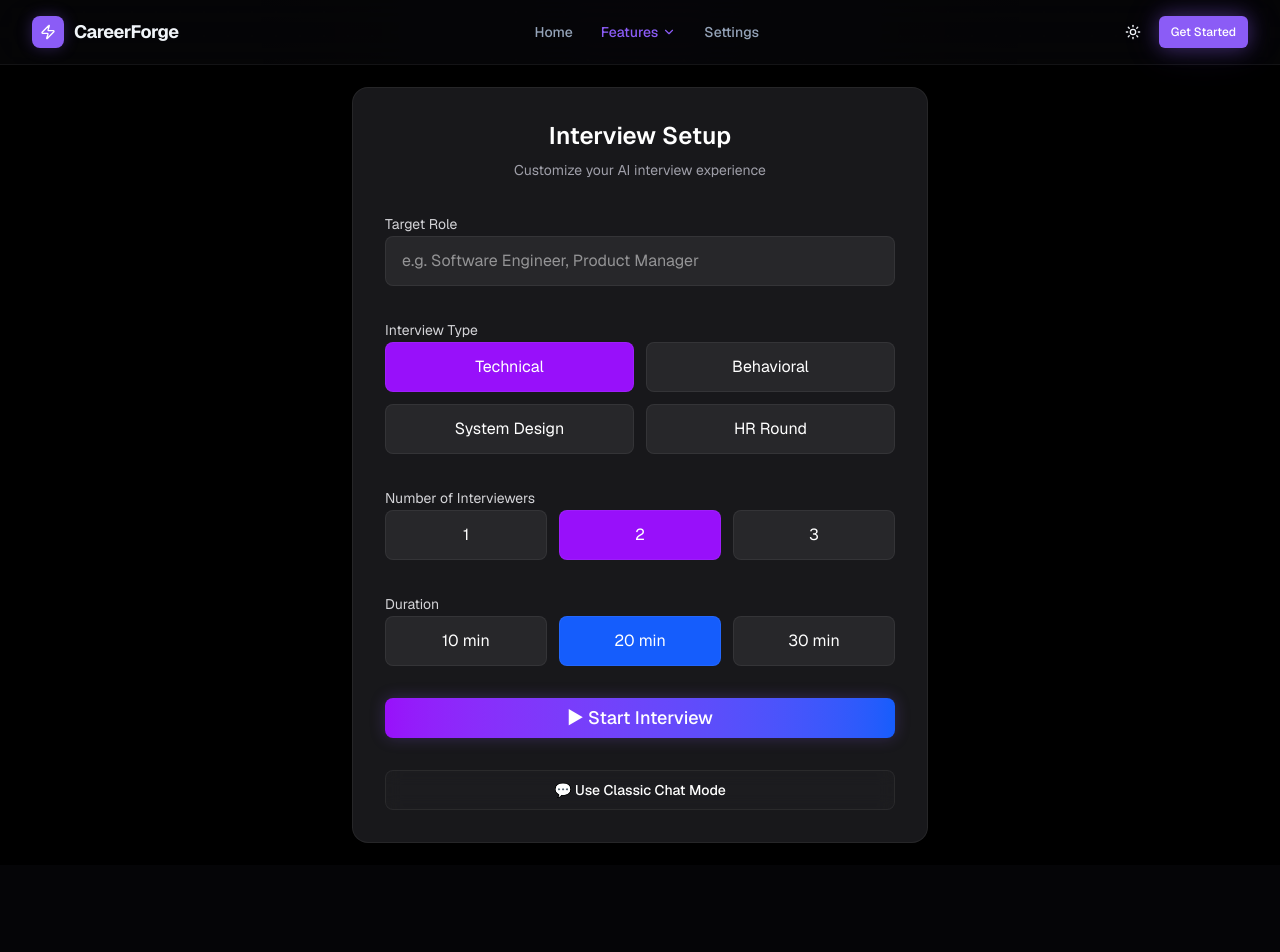
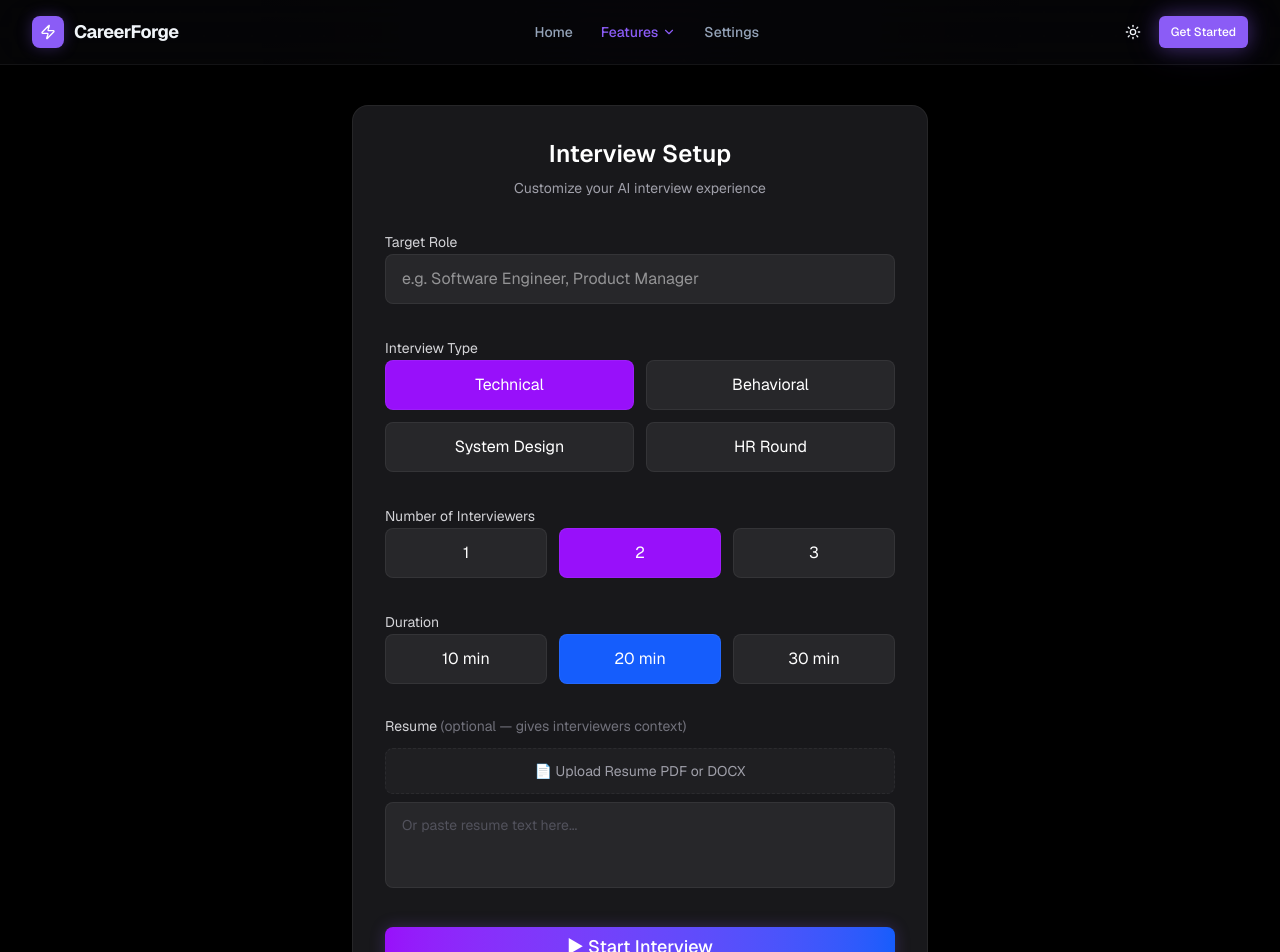
Before and after one commit to ayan70715/career_forge-ai, a Next.js app: page /interview-prep in a window 1280 px wide. Shown: the top 952 px of the page. Before the commit the page ends 865 px from the top, so only its background shows below. Built offline with nearby package versions, Linux system fonts and the light colour scheme.

Commit message:
Add files via upload

```diff
--- a/src/app/interview-prep/page.tsx
+++ b/src/app/interview-prep/page.tsx
@@ -1,16 +1,74 @@
 "use client";
 
-import { useState } from "react";
+import { useState, useRef } from "react";
 import { Button } from "@/components/ui/button";
 import { useRouter } from "next/navigation";
+import {
+  extractTextFromSupportedResumeFile,
+  getSupportedResumeFileType,
+  MAX_RESUME_FILE_SIZE_BYTES,
+} from "@/lib/resume/textExtraction";
+
+const FILE_SIZE_LIMIT_MB = Math.round(MAX_RESUME_FILE_SIZE_BYTES / (1024 * 1024));
 
 export default function InterviewSetupPage() {
   const router = useRouter();
+  const fileInputRef = useRef<HTMLInputElement>(null);
 
   const [role, setRole] = useState("");
   const [type, setType] = useState("technical");
   const [interviewerCount, setInterviewerCount] = useState(2);
   const [duration, setDuration] = useState(20);
+  const [resumeText, setResumeText] = useState("");
+  const [resumeFileName, setResumeFileName] = useState<string | null>(null);
+  const [extracting, setExtracting] = useState(false);
+  const [fileError, setFileError] = useState("");
+
+  const handleResumeUpload = async (e: React.ChangeEvent<HTMLInputElement>) => {
+    const file = e.target.files?.[0];
+    if (!file) return;
+
+    setFileError("");
+    setExtracting(true);
+
+    if (file.size > MAX_RESUME_FILE_SIZE_BYTES) {
+      setFileError(`File too large. Max ${FILE_SIZE_LIMIT_MB}MB.`);
+      setExtracting(false);
+      if (fileInputRef.current) fileInputRef.current.value = "";
+      return;
+    }
+
+    const supportedType = getSupportedResumeFileType(file);
+    if (!supportedType) {
+      setFileError("Unsupported file type. Please upload PDF, DOCX, or text files.");
+      setExtracting(false);
+      if (fileInputRef.current) fileInputRef.current.value = "";
+      return;
+    }
+
+    try {
+      const extracted = await extractTextFromSupportedResumeFile(file);
+      if (!extracted.text.trim()) {
+        setFileError("Could not extract text. Try pasting manually.");
+        if (fileInputRef.current) fileInputRef.current.value = "";
+        return;
+      }
+      setResumeFileName(file.name);
+      setResumeText(extracted.text);
+    } catch {
+      setFileError("Failed to read file. Try another file.");
+      if (fileInputRef.current) fileInputRef.current.value = "";
+    } finally {
+      setExtracting(false);
+    }
+  };
+
+  const clearResume = () => {
+    setResumeFileName(null);
+    setResumeText("");
+    setFileError("");
+    if (fileInputRef.current) fileInputRef.current.value = "";
+  };
 
   const startInterview = () => {
     localStorage.setItem(
@@ -20,45 +78,36 @@ export default function InterviewSetupPage() {
         type,
         interviewerCount,
         duration,
+        resumeText: resumeText || null,
       })
     );
-
     router.push("/interview-prep/room");
   };
 
   return (
-    <div className="min-h-screen bg-black text-white flex items-center justify-center px-6">
+    <div className="min-h-screen bg-black text-white flex items-center justify-center px-6 py-10">
       <div className="w-full max-w-xl bg-zinc-900 border border-zinc-800 rounded-2xl p-8 shadow-xl space-y-8">
 
         {/* Header */}
         <div className="text-center space-y-2">
-          <h1 className="text-2xl font-semibold">
-            Interview Setup
-          </h1>
-          <p className="text-sm text-zinc-400">
-            Customize your AI interview experience
-          </p>
+          <h1 className="text-2xl font-semibold">Interview Setup</h1>
+          <p className="text-sm text-zinc-400">Customize your AI interview experience</p>
         </div>
 
         {/* Role */}
         <div className="space-y-2">
-          <label className="text-sm text-zinc-300">
-            Target Role
-          </label>
+          <label className="text-sm text-zinc-300">Target Role</label>
           <input
             value={role}
             onChange={(e) => setRole(e.target.value)}
             placeholder="e.g. Software Engineer, Product Manager"
-            className="w-full px-4 py-3 rounded-lg bg-zinc-800 border border-zinc-700 focus:outline-none"
+            className="w-full px-4 py-3 rounded-lg bg-zinc-800 border border-zinc-700 focus:outline-none focus:border-purple-500 transition"
           />
         </div>
 
         {/* Interview Type */}
         <div className="space-y-3">
-          <label className="text-sm text-zinc-300">
-            Interview Type
-          </label>
-
+          <label className="text-sm text-zinc-300">Interview Type</label>
           <div className="grid grid-cols-2 gap-3">
             {[
               { key: "technical", label: "Technical" },
@@ -83,10 +132,7 @@ export default function InterviewSetupPage() {
 
         {/* Interviewers */}
         <div className="space-y-3">
-          <label className="text-sm text-zinc-300">
-            Number of Interviewers
-          </label>
-
+          <label className="text-sm text-zinc-300">Number of Interviewers</label>
           <div className="grid grid-cols-3 gap-3">
             {[1, 2, 3].map((num) => (
               <button
@@ -106,10 +152,7 @@ export default function InterviewSetupPage() {
 
         {/* Duration */}
         <div className="space-y-3">
-          <label className="text-sm text-zinc-300">
-            Duration
-          </label>
-
+          <label className="text-sm text-zinc-300">Duration</label>
           <div className="grid grid-cols-3 gap-3">
             {[10, 20, 30].map((time) => (
               <button
@@ -127,10 +170,55 @@ export default function InterviewSetupPage() {
           </div>
         </div>
 
+        {/* Resume Upload (optional) */}
+        <div className="space-y-3">
+          <div className="flex items-center justify-between">
+            <label className="text-sm text-zinc-300">Resume <span className="text-zinc-500">(optional — gives interviewers context)</span></label>
+          </div>
+
+          {fileError && (
+            <p className="text-xs text-red-400">{fileError}</p>
+          )}
+
+          {resumeFileName ? (
+            <div className="flex items-center justify-between px-4 py-3 rounded-lg bg-zinc-800 border border-green-700/50">
+              <div className="flex items-center gap-2">
+                <span className="text-green-400 text-sm">✓</span>
+                <span className="text-sm text-zinc-300 truncate max-w-[260px]">{resumeFileName}</span>
+              </div>
+              <button onClick={clearResume} className="text-zinc-500 hover:text-red-400 text-xs transition ml-2">✕ Remove</button>
+            </div>
+          ) : (
+            <div className="space-y-2">
+              <button
+                onClick={() => fileInputRef.current?.click()}
+                disabled={extracting}
+                className="w-full py-3 rounded-lg border border-dashed border-zinc-600 hover:border-purple-500 bg-zinc-800/50 hover:bg-zinc-800 text-sm text-zinc-400 hover:text-zinc-200 transition disabled:opacity-50"
+              >
+                {extracting ? "⏳ Extracting..." : "📄 Upload Resume PDF or DOCX"}
+              </button>
+              <input
+                ref={fileInputRef}
+                type="file"
+                accept=".pdf,.docx,.txt,.text,.md"
+                onChange={handleResumeUpload}
+                className="hidden"
+              />
+              <textarea
+                value={resumeText}
+                onChange={(e) => setResumeText(e.target.value)}
+                placeholder="Or paste resume text here..."
+                rows={3}
+                className="w-full px-4 py-3 rounded-lg bg-zinc-800 border border-zinc-700 focus:outline-none focus:border-purple-500 text-sm text-zinc-300 placeholder:text-zinc-600 resize-none transition"
+              />
+            </div>
+          )}
+        </div>
+
         {/* Start */}
         <Button
           onClick={startInterview}
-          className="w-full py-3 text-lg bg-gradient-to-r from-purple-600 to-blue-600"
+          className="w-full py-3 text-lg bg-gradient-to-r from-purple-600 to-blue-600 hover:from-purple-700 hover:to-blue-700"
         >
           ▶ Start Interview
         </Button>
```
